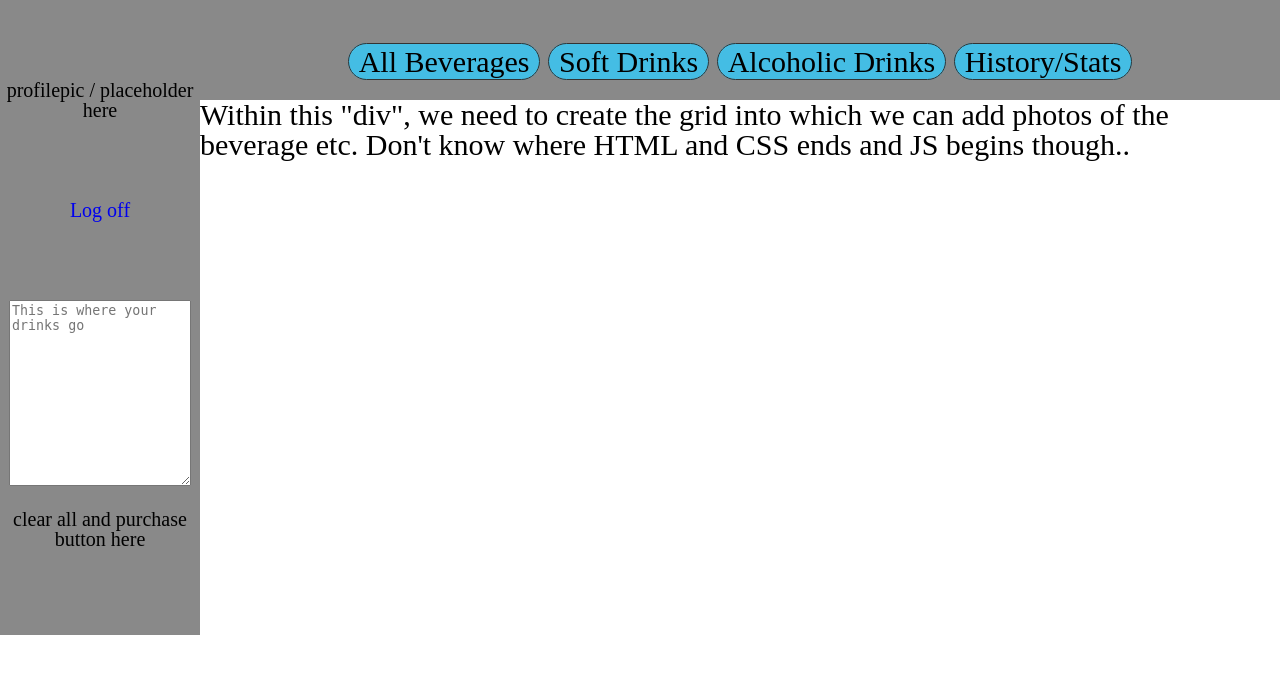
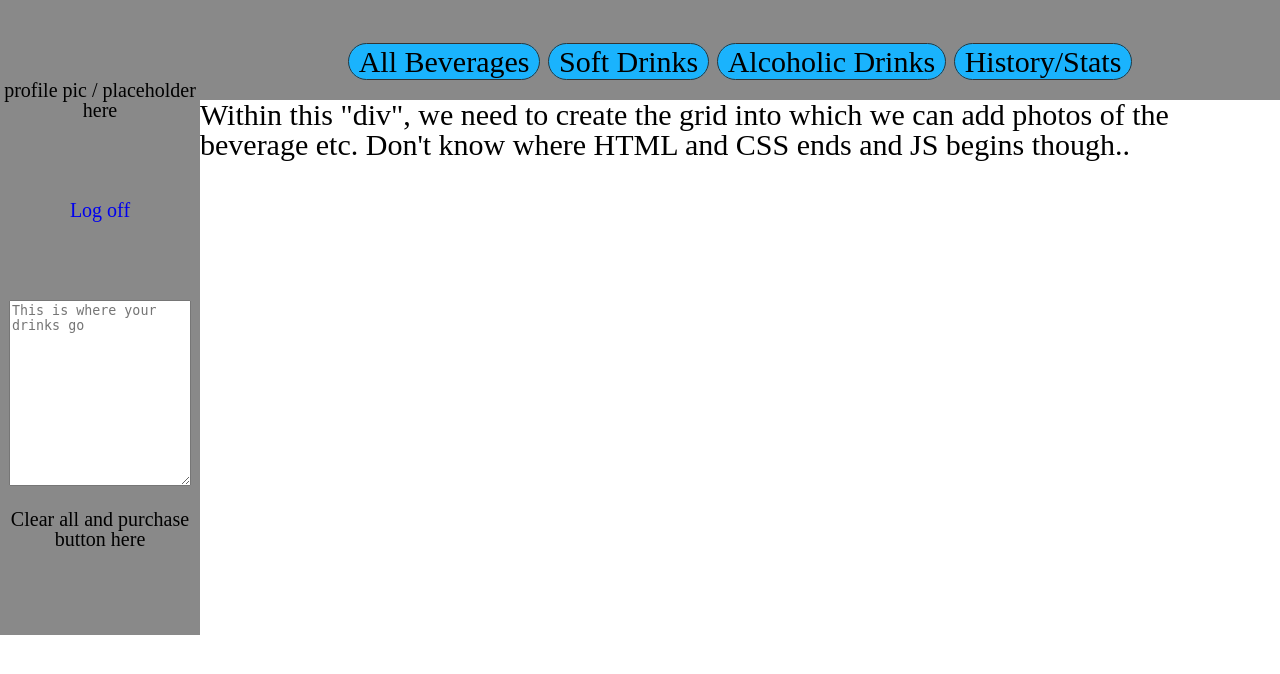
Before and after one commit to LaChapeliere/ipup, a PHP site: page /html/index.html in a window 1280 px wide. Shown: the top 674 px of the page. Run offline with PHP 8.4, Linux system fonts and the light colour scheme.

Commit message:
Spelling and color check

```diff
--- a/css/style.css
+++ b/css/style.css
@@ -9,7 +9,7 @@ header dt {
 	border: 1px solid #333;
 	border-radius: 1em;
 	padding: 1px 10px 1px;
-	background-color:#44bde4 ;
+	background-color:#1ab3fd ;
 }
 
 header dl {
--- a/html/index.html
+++ b/html/index.html
@@ -21,7 +21,7 @@
 		</header>
    		<div id="sidebar">
    			<div id="sidebar_header">
-   				profilepic / placeholder here
+   				profile pic / placeholder here
 
    			</div>
    			<div id="sidebar_header2">
@@ -33,7 +33,7 @@
 
    			</div>
    			<div id="sidebar_footer">
-   				clear all and purchase button here
+   				Clear all and purchase button here
 
    			</div>
    		</div>
```
